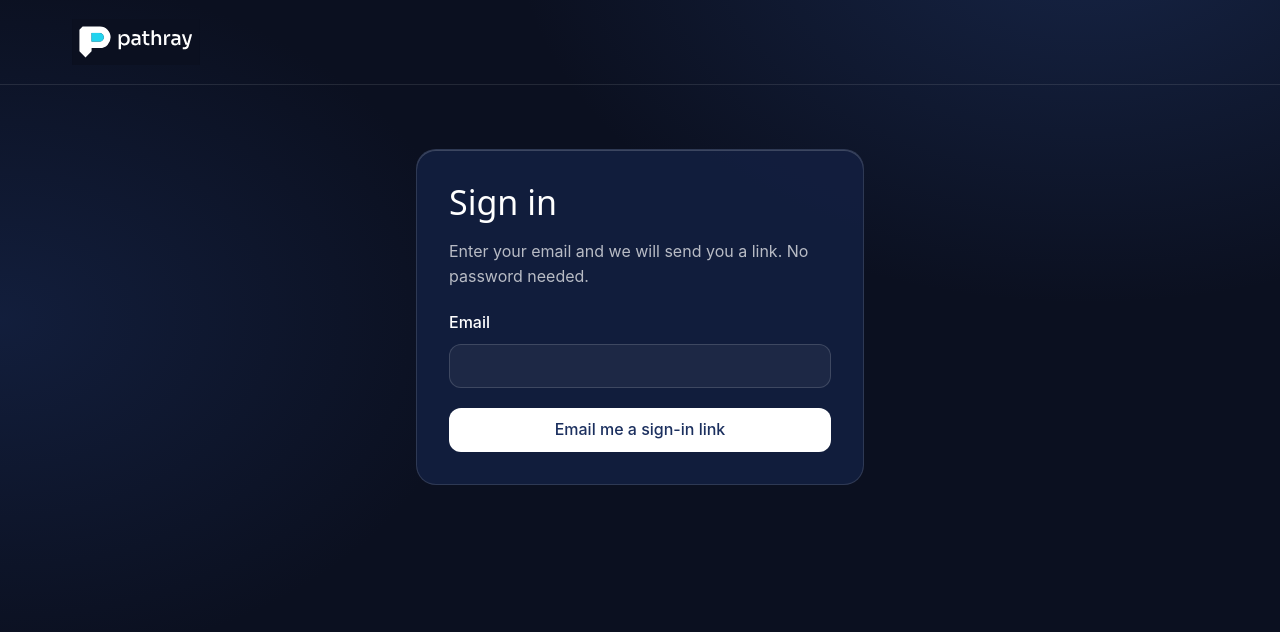
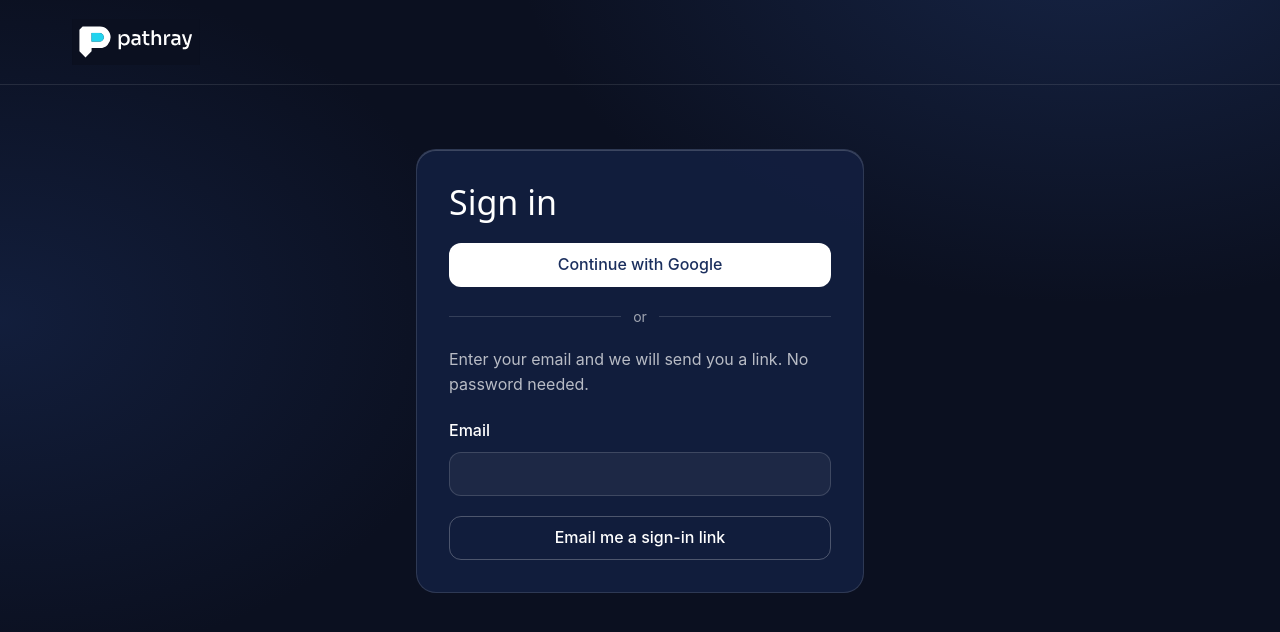
Before and after one commit to YezolAIorganization/pathray, a React (Vite) app: page /signin in a window 1280 px wide. Shown: the top 632 px of the page. Built offline with nearby package versions, Linux system fonts and the light colour scheme; no server answers.

Commit message:
Google sign-in: account.ts functions and SignInPage button

```diff
--- a/src/features/account/SignInPage.tsx
+++ b/src/features/account/SignInPage.tsx
@@ -1,16 +1,17 @@
 import { useState } from 'react';
 import { Link } from 'react-router-dom';
-import { sendSignInLink } from './account';
+import { sendSignInLink, signInWithGoogle } from './account';
 
 export function SignInPage() {
   const [email, setEmail] = useState('');
   const [busy, setBusy] = useState(false);
+  const [googleBusy, setGoogleBusy] = useState(false);
   const [sent, setSent] = useState(false);
   const [error, setError] = useState<string | null>(null);
 
   async function submit(event: React.FormEvent) {
     event.preventDefault();
-    if (busy) return;
+    if (busy || googleBusy) return;
 
     const value = email.trim();
     if (!/^[^\s@]+@[^\s@]+\.[^\s@]+$/.test(value)) {
@@ -37,6 +38,20 @@ export function SignInPage() {
     }
   }
 
+  async function continueWithGoogle() {
+    if (busy || googleBusy) return;
+    setGoogleBusy(true);
+    setError(null);
+    try {
+      // The browser leaves for Google and comes back to /account.
+      await signInWithGoogle();
+    } catch (e) {
+      console.error('Google sign-in failed:', e);
+      setError('We could not start Google sign-in. Please try again.');
+      setGoogleBusy(false);
+    }
+  }
+
   return (
     <div
       className="relative isolate min-h-svh bg-midnight text-white"
@@ -46,14 +61,14 @@ export function SignInPage() {
       }}
     >
       <header className="border-b border-white/10">
-        <div className="mx-auto flex h-[84px] w-full max-w-[1200px] items-center px-4 sm:px-6 lg:px-8">
+        <div className="mx-auto flex h-21 w-full max-w-300 items-center px-4 sm:px-6 lg:px-8">
           <Link to="/" aria-label="Pathray home" className="inline-flex">
             <img src="/brand/pathray-logo-dark.svg" alt="Pathray" width={128} height={45} />
           </Link>
         </div>
       </header>
 
-      <main className="mx-auto w-full max-w-[480px] px-4 py-10 sm:py-16">
+      <main className="mx-auto w-full max-w-120 px-4 py-10 sm:py-16">
         <div className="rounded-card border border-white/12 bg-[rgb(19_31_63/0.92)] p-5 shadow-[inset_0_1px_0_rgb(255_255_255/0.18)] sm:p-8">
           <h1 className="text-h2">Sign in</h1>
 
@@ -63,7 +78,23 @@ export function SignInPage() {
               browser. Check your spam folder if you do not see it.
             </p>
           ) : (
-            <form onSubmit={submit} noValidate className="mt-4">
+            <>
+              <button
+                type="button"
+                onClick={continueWithGoogle}
+                disabled={busy || googleBusy}
+                className="mt-5 inline-flex min-h-11 w-full items-center justify-center rounded-control bg-white px-5 font-medium text-navy transition-transform duration-150 ease-pathray enabled:active:scale-[0.97] disabled:cursor-not-allowed disabled:opacity-50"
+              >
+                {googleBusy ? 'Opening Google...' : 'Continue with Google'}
+              </button>
+
+              <div className="my-5 flex items-center gap-3 text-sm text-white/60" aria-hidden="true">
+                <span className="h-px flex-1 bg-white/15" />
+                or
+                <span className="h-px flex-1 bg-white/15" />
+              </div>
+
+              <form onSubmit={submit} noValidate>
                 <p className="text-white/70">
                   Enter your email and we will send you a link. No password needed.
                 </p>
@@ -88,12 +119,13 @@ export function SignInPage() {
                 )}
                 <button
                   type="submit"
-                disabled={busy}
-                className="mt-5 inline-flex min-h-11 w-full items-center justify-center rounded-control bg-white px-5 font-medium text-navy transition-transform duration-150 ease-pathray enabled:active:scale-[0.97] disabled:cursor-not-allowed disabled:opacity-50"
+                  disabled={busy || googleBusy}
+                  className="mt-5 inline-flex min-h-11 w-full items-center justify-center rounded-control border border-white/25 px-5 font-medium text-white transition-transform duration-150 ease-pathray enabled:active:scale-[0.97] disabled:cursor-not-allowed disabled:opacity-50"
                 >
                   {busy ? 'Sending...' : 'Email me a sign-in link'}
                 </button>
               </form>
+            </>
           )}
         </div>
       </main>
--- a/src/features/account/account.ts
+++ b/src/features/account/account.ts
@@ -30,6 +30,28 @@ export async function startAccount(email: string) {
   if (error) throw new Error(error.message);
 }
 
+// Upgrade the current anonymous visitor to a permanent account with Google.
+// No email is sent. The visitor keeps the same user id, so the Quick Check stays linked.
+// The browser leaves for Google and comes back to /account.
+export async function startGoogleAccount() {
+  const { error } = await supabase.auth.linkIdentity({
+    provider: 'google',
+    options: { redirectTo: redirectTo() },
+  });
+
+  if (error) throw new Error(error.message);
+}
+
+// For a returning student: sign in with Google. No email is sent.
+export async function signInWithGoogle() {
+  const { error } = await supabase.auth.signInWithOAuth({
+    provider: 'google',
+    options: { redirectTo: redirectTo() },
+  });
+
+  if (error) throw new Error(error.message);
+}
+
 // For a returning student on a new browser: send a sign-in link to a confirmed email.
 export async function sendSignInLink(email: string) {
   const { error } = await supabase.auth.signInWithOtp({
```
Lines whose indentation alone changed are shown as unchanged.
